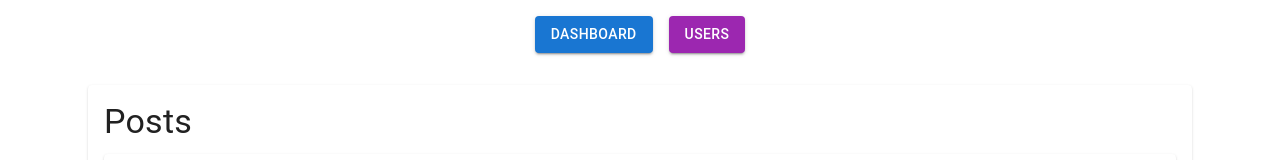
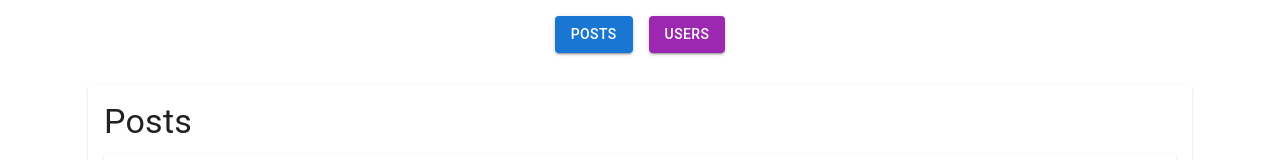
Before and after one commit to fathkoc/php_React, a React (Create React App) app in the folder react-app/: page / in a window 1280 px wide. Shown: the top 160 px of the page. Built offline with nearby package versions, Linux system fonts and the light colour scheme; no server answers.

Commit message:
fix post name

```diff
--- a/react-app/src/App.js
+++ b/react-app/src/App.js
@@ -10,7 +10,7 @@ function App() {
       <Container maxWidth="lg">
         <Box display="flex" justifyContent="center" gap={2} padding={2}>
           <Button component={Link} to="/" variant="contained" color="primary">
-            Dashboard
+            Posts
           </Button>
           <Button component={Link} to="/users" variant="contained" color="secondary">
             Users
```
